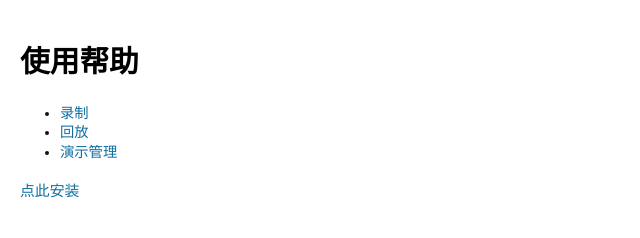
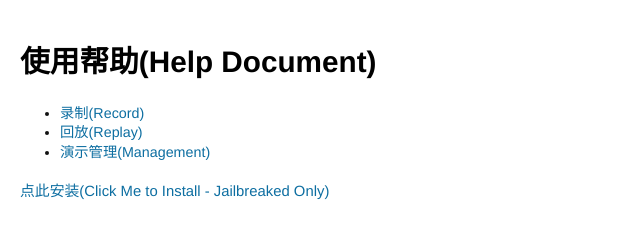
Before and after one commit to Tony091250147/MPHelp-doc, a plain HTML site: page index.html in a window 1280 px wide. Shown: the whole page, without its empty margins (0-640 px from the left). Drawn offline with Linux system fonts and the light colour scheme.

Commit message:
English Version

```diff
--- a/index.html
+++ b/index.html
@@ -365,15 +365,15 @@ table tr:nth-child(even),table td:nth-child(even)
 </head>
 <body class="normal">
   <div id="wrapper">
-      <h1 id="">使用帮助</h1>
+      <h1 id="">使用帮助(Help Document)</h1>
 
 <ul>
-<li><a href="record.html">录制</a></li>
-<li><a href="replay.html">回放</a></li>
-<li><a href="management.html">演示管理</a></li>
+<li><a href="record.html">录制(Record)</a></li>
+<li><a href="replay.html">回放(Replay)</a></li>
+<li><a href="management.html">演示管理(Management)</a></li>
 </ul>
 
-<p><strong></strong><a href="itms-services://?action=download-manifest&url=http://tony091250147.github.io/MPHelp-doc/huihua.plist">点此安装</a></strong></strong></p>
+<p><strong></strong><a href="itms-services://?action=download-manifest&url=http://tony091250147.github.io/MPHelp-doc/huihua.plist">点此安装(Click Me to Install - Jailbreaked Only)</a></strong></strong></p>
 
     </div>
 </body>
```
